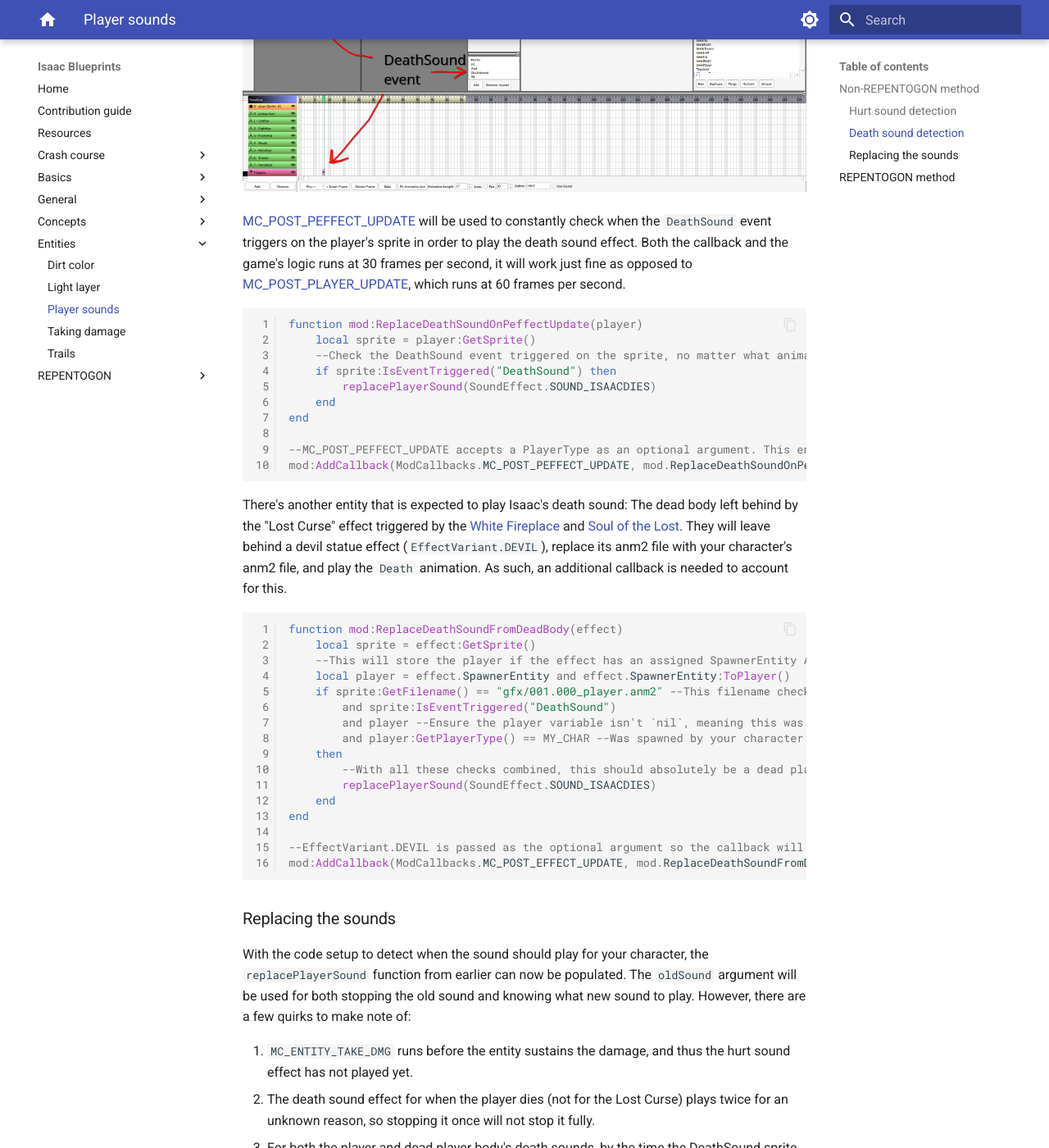
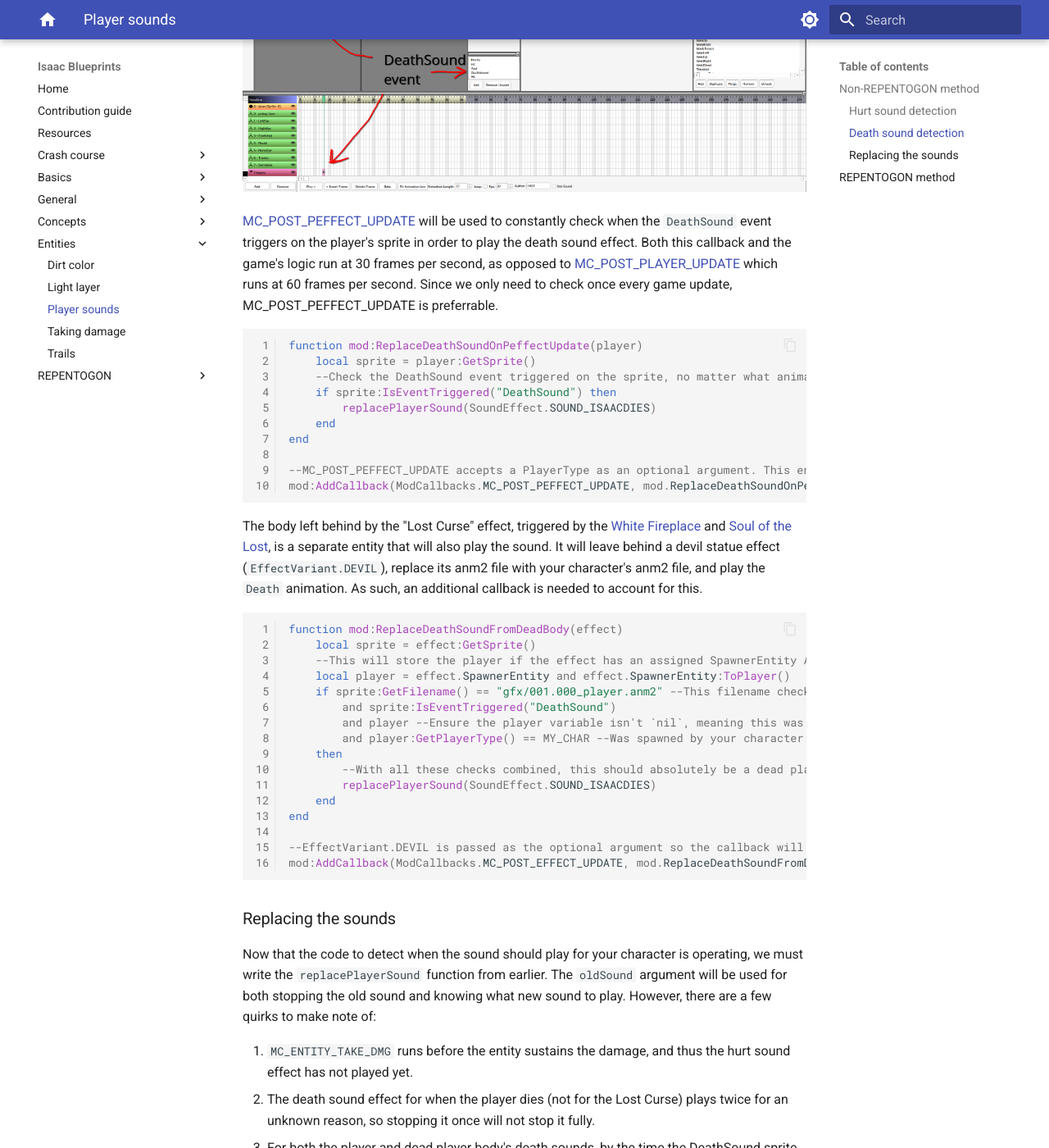
Before and after one commit to catinsurance/IsaacBlueprints, an MkDocs documentation site: the page built from docs/tutorials/entities/player_sounds.md, in a window 1280 px wide and 1400 px high, scrolled down 1702 px. Shown: the whole window at 82% size. Built offline with MkDocs 1.6.1 and Material for MkDocs 9.7.7, drawn with Linux system fonts in a browser that asks for light colours; comment, search, counter and statistics services are not loaded; some of the changed text lies outside the part shown.

Commit message:
Player sounds revisions

````diff
--- a/docs/tutorials/entities/player_sounds.md
+++ b/docs/tutorials/entities/player_sounds.md
@@ -63,7 +63,7 @@
 
 ![Player Anm2 file](../assets/player_sounds/player_anm2.png)
 
-[MC_POST_PEFFECT_UPDATE](wofsauge.github.io/IsaacDocs/rep/enums/ModCallbacks.html#mc_post_peffect_update) will be used to constantly check when the `DeathSound` event triggers on the player's sprite in order to play the death sound effect. Both the callback and the game's logic runs at 30 frames per second, it will work just fine as opposed to [MC_POST_PLAYER_UPDATE](wofsauge.github.io/IsaacDocs/rep/enums/ModCallbacks.html#mc_post_player_update), which runs at 60 frames per second.
+[MC_POST_PEFFECT_UPDATE](wofsauge.github.io/IsaacDocs/rep/enums/ModCallbacks.html#mc_post_peffect_update) will be used to constantly check when the `DeathSound` event triggers on the player's sprite in order to play the death sound effect. Both this callback and the game's logic run at 30 frames per second, as opposed to [MC_POST_PLAYER_UPDATE](wofsauge.github.io/IsaacDocs/rep/enums/ModCallbacks.html#mc_post_player_update) which runs at 60 frames per second. Since we only need to check once every game update, MC_POST_PEFFECT_UPDATE is preferrable.
 
 ```Lua
 function mod:ReplaceDeathSoundOnPeffectUpdate(player)
@@ -78,7 +78,7 @@
 mod:AddCallback(ModCallbacks.MC_POST_PEFFECT_UPDATE, mod.ReplaceDeathSoundOnPeffectUpdate, MY_CHAR)
 ```
 
-There's another entity that is expected to play Isaac's death sound: The dead body left behind by the "Lost Curse" effect triggered by the [White Fireplace](https://bindingofisaacrebirth.wiki.gg/wiki/Fire_Places#White_Fire_Place) and [Soul of the Lost](https://bindingofisaacrebirth.wiki.gg/wiki/Soul_of_the_Lost). They will leave behind a devil statue effect (`EffectVariant.DEVIL`), replace its anm2 file with your character's anm2 file, and play the `Death` animation. As such, an additional callback is needed to account for this.
+The body left behind by the "Lost Curse" effect, triggered by the [White Fireplace](https://bindingofisaacrebirth.wiki.gg/wiki/Fire_Places#White_Fire_Place) and [Soul of the Lost](https://bindingofisaacrebirth.wiki.gg/wiki/Soul_of_the_Lost), is a separate entity that will also play the sound. It will leave behind a devil statue effect (`EffectVariant.DEVIL`), replace its anm2 file with your character's anm2 file, and play the `Death` animation. As such, an additional callback is needed to account for this.
 
 ```Lua
 function mod:ReplaceDeathSoundFromDeadBody(effect)
@@ -101,13 +101,15 @@
 
 ### Replacing the sounds
 
-With the code setup to detect when the sound should play for your character, the `replacePlayerSound` function from earlier can now be populated. The `oldSound` argument will be used for both stopping the old sound and knowing what new sound to play. However, there are a few quirks to make note of:
+Now that the code to detect when the sound should play for your character is operating, we must write the `replacePlayerSound` function from earlier. The `oldSound` argument will be used for both stopping the old sound and knowing what new sound to play. However, there are a few quirks to make note of:
 
 1. `MC_ENTITY_TAKE_DMG` runs before the entity sustains the damage, and thus the hurt sound effect has not played yet.
 2. The death sound effect for when the player dies (not for the Lost Curse) plays twice for an unknown reason, so stopping it once will not stop it fully.
 3. For both the player and dead player body's death sounds, by the time the DeathSound sprite event is triggered, the death sound should be already playing.
 
-For all of these cases, the `FrameDelay` and `Volume` parameters for [SFXManager():Play](https://wofsauge.github.io/IsaacDocs/rep/SFXManager.html#play) will be utilized. `FrameDelay` will stop the sound from playing again for however many frames it is set to, and `Volume` will of course adjust the volume of the sound. `FrameDelay` by default is already `2`, and by setting the `Volume` to `0`, a silent sound effect can be played that cannot be overridden on the next game update. This will be used to stop the vanilla hurt and death sounds from playing.
+For all of these cases, the `FrameDelay` and `Volume` parameters for [SFXManager():Play](https://wofsauge.github.io/IsaacDocs/rep/SFXManager.html#play) will be utilized. `FrameDelay` will stop the sound from playing again for however many frames it is set to, and `Volume` will adjust the volume of the sound.
+
+`FrameDelay` by default is already `2`, and by setting the `Volume` to `0`, a silent sound effect can be played that cannot be overridden on the next game update. This will be used to stop the vanilla hurt and death sounds from playing.
 
 ```Lua
 --Store SFXManager() for later use
@@ -132,7 +134,7 @@
 
 ## :modding-repentogon: REPENTOGON method
 
-Before diving into this tutorial, note that if you are using REPENTOGON on Repentance+, there is an extremely simple method of adding sounds to your custom character that involves zero Lua code. Within the `players.xml` file, you can define two new variables:
+REPENTOGON on Repentance+ users can use a much simpler method of adding sounds to your custom character that involves zero Lua code. Within the `players.xml` file, you can define two new variables:
 
 | Variable Name | Value | Comment |
 |:--|:--|:--|
````
Also changed, not shown: other parts of docs/tutorials/entities/player_sounds.md (+1 -1 lines).
